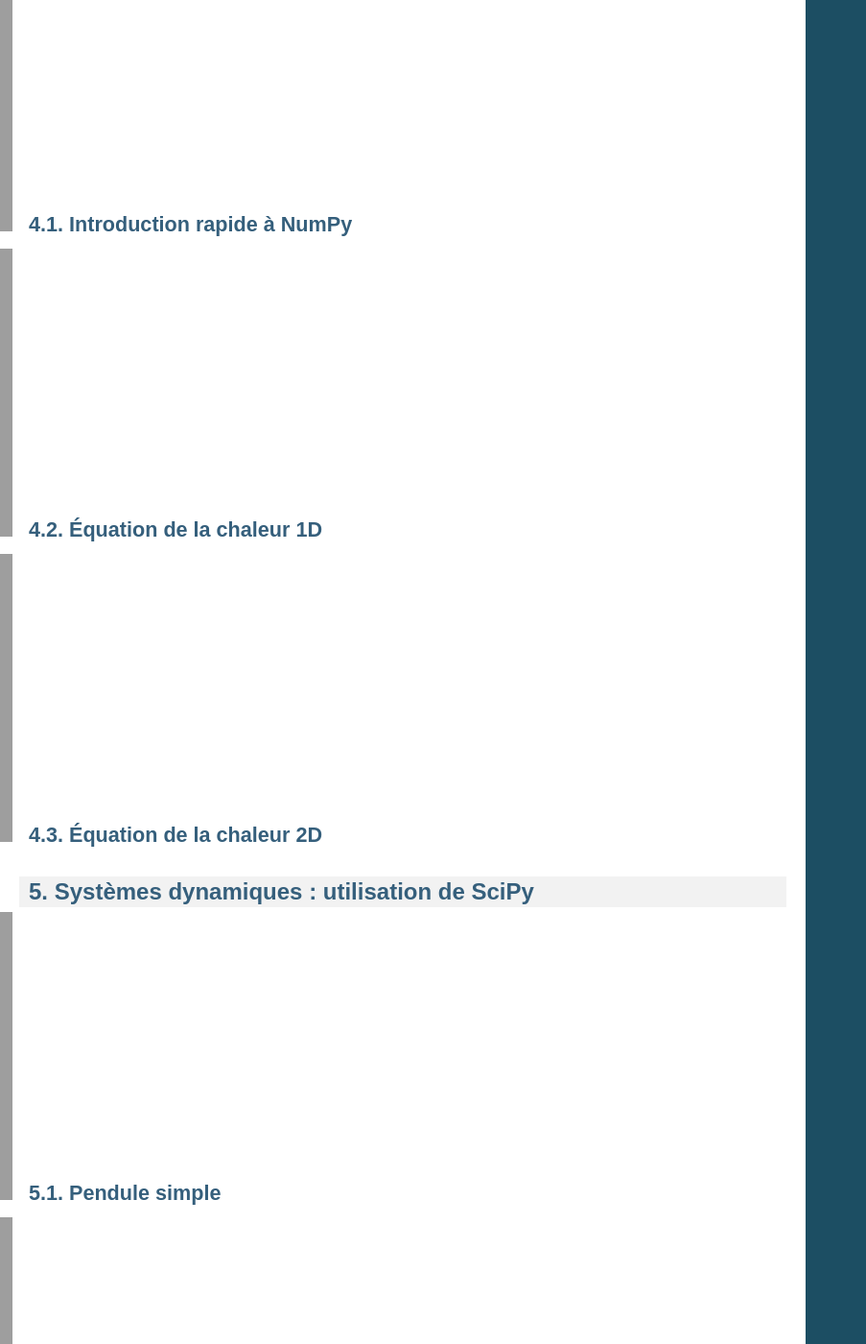
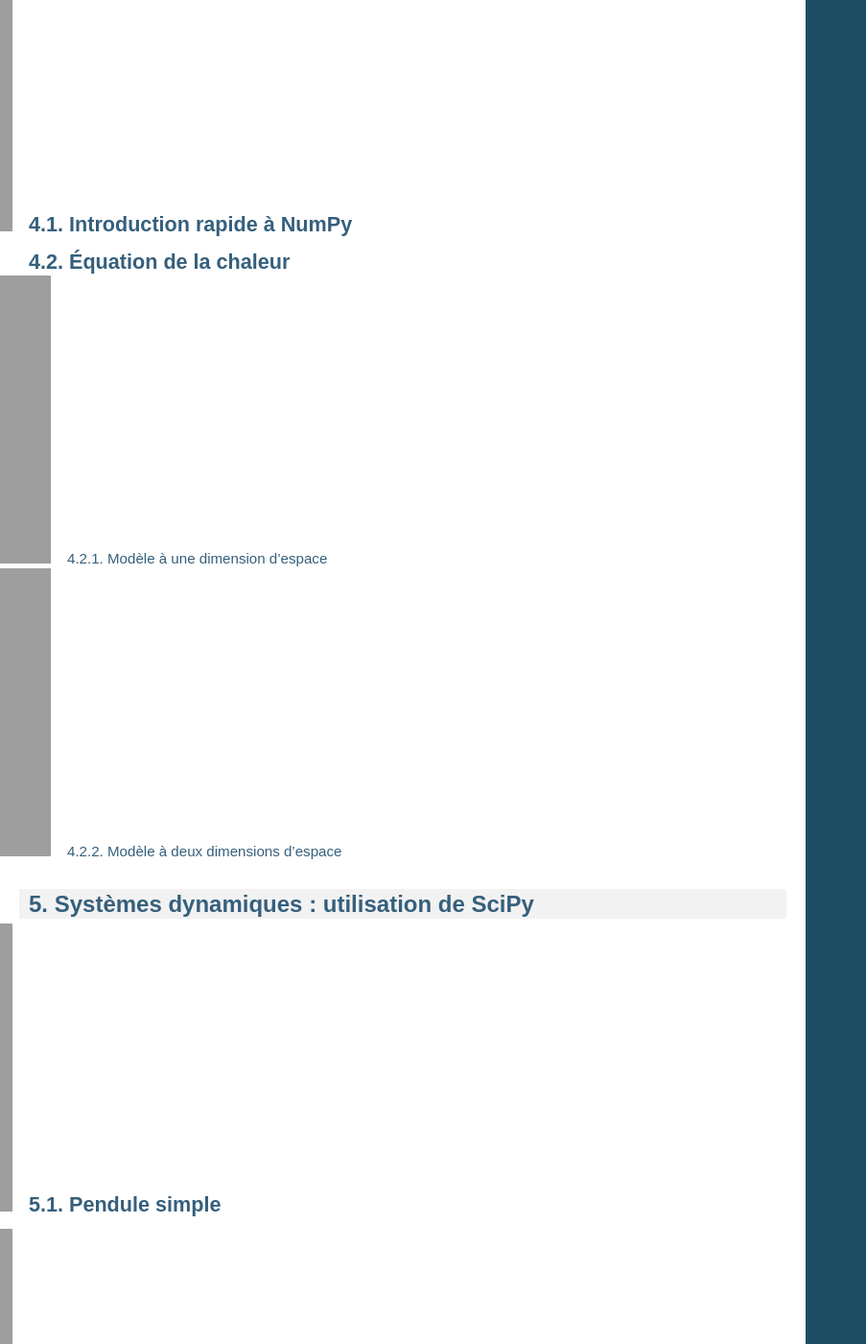
Before and after one commit to python-prepa/python-prepa, a Sphinx documentation site: the page built from ens-python-prepa/source/index.rst, in a window 1280 px wide and 1400 px high, scrolled down 6791 px. Shown: the whole window at 96% size, without its empty margins (0-903 px from the left). Built offline with Sphinx 7.4.7, drawn with Linux system fonts in a browser that asks for light colours; formulas are drawn with MathJax 3; pages that are not in the unit, such as notebooks, are missing from menus; the version number could not be read and is left out; some of the changed lines change nothing that is shown.

Commit message:
modified:   source/edp_chaleur.rst

```diff
--- a/ens-python-prepa/source/edp_chaleur.rst
+++ b/ens-python-prepa/source/edp_chaleur.rst
@@ -1,16 +1,11 @@
 Équations aux dérivées partielles : utilisation de NumPy
 ==========================================
 
-.. topic:: Contenu du chapitre
-
-    * Présentation du module NumPy
-
-    * Équation de la chaleur en 1D
 
 On trouve dans le module **NumPy** les outils de manipulation des tableaux
 pour le calcul numérique
 
-   * Nombreuses fonctions de manipulation
+   * Nombreuses fonctions de manipulation de tableaux
 
    * Bibliothèque mathématique importante
 
@@ -20,9 +15,11 @@
 http://docs.scipy.org/doc/
 http://docs.scipy.org/doc/numpy/reference/
 
+Pour l'importer, on recommande d'utiliser
 
     >>> import numpy as np
 
+Toutes les fonctions NumPy seront alors préfixées par *np.*
 
 Introduction rapide à NumPy
 --------------
@@ -130,8 +127,12 @@
     array([10,  1,  2,  3,  4])
 
 
-Équation de la chaleur 1D
+Équation de la chaleur
 --------------
+
+Modèle à une dimension d'espace
+....................................................
+
 
 On va s'intéresser dans un premier temps à l'équation de la chaleur
 (diffusion thermique) en une dimension d'espace
@@ -354,10 +355,10 @@
    c\equiv \frac{{\Delta t}\,  \kappa}{\Delta x^2} \, .
 
 
-Équation de la chaleur 2D
---------------
+Modèle à deux dimensions d'espace
+....................................................
 
-On peut traiter le problème à deux dimensions
+On peut traiter le problème équivalent en deux dimensions d'espace
 
 .. math::
 
@@ -425,29 +426,44 @@
 Le code complet est disponible ci-dessous :
     [:ref:`Python source code <example_edp6_2D_heat_solve.py>`]
 
-Notons pour finir que ce l'intégration explicite en temps peut s'adapter
-très simplement à d'autres équations, comme par exemple équation d'onde
+.. topic:: **Exercice**: Une équation d'onde en deux dimensions
+   :class: green
 
-.. math::
+   Modifiez l'exemple d'intégration en temps explicite de
+   l'équation de la chaleur en deux dimensions (vu ci-dessus)
 
-    \frac{\partial ^2 u}{\partial t ^2} = c^2 \, \Delta u \, ,
+   .. only:: html
 
-de la même manière, on peut écrire un schéma explicite en temps
+       [:ref:`Python source code <example_edp5_2D_heat_vect.py>`]
 
-.. math::
-   u_{i,j}^{n+1} = 2 \, u_{i,j}^{n} - u_{i,j}^{n-1}
-   + {\Delta t ^2}\,  c^2 \, \left[
-   (u_{i-1,j}^{n} - 2\, u_{i,j}^{n} + u_{i+1,j}^{n})/{\Delta x^2}
-   +
-   (u_{i,j-1}^{n} - 2\, u_{i,j}^{n} + u_{i,j+1}^{n})/{\Delta y^2}
-   \right] \, .
+
+   pour traiter (toujours en deux dimensions) l'équation d'ondes suivante
+
+   .. math::
+
+       \frac{\partial ^2 u}{\partial t ^2} = c^2 \, \Delta u \, .
+
+   de la même manière, on peut écrire un schéma explicite en temps
+
+   .. math::
+      u_{i,j}^{n+1} = 2 \, u_{i,j}^{n} - u_{i,j}^{n-1}
+      + {\Delta t ^2}\,  c^2 \, \left[
+      (u_{i-1,j}^{n} - 2\, u_{i,j}^{n} + u_{i+1,j}^{n})/{\Delta x^2}
+      +
+      (u_{i,j-1}^{n} - 2\, u_{i,j}^{n} + u_{i,j+1}^{n})/{\Delta y^2}
+      \right] \, .
+
+   On pourra considérer une condition initiale de la forme (...)
+
+
+Correction...
 
 .. figure:: auto_examples/images/plot_edp7_waves_1.png
-    :align: center
-    :scale: 80
-    :target: auto_examples/edp7_edp7_waves.html
+   :align: center
+   :scale: 80
+   :target: auto_examples/edp7_waves.html
 
 .. only:: html
 
-Le code complet est disponible ci-dessous :
-    [:ref:`Python source code <example_edp7_waves.py>`]
+   Le code complet est disponible ci-dessous :
+   [:ref:`La solution... <example_edp7_waves.py>`]
```
